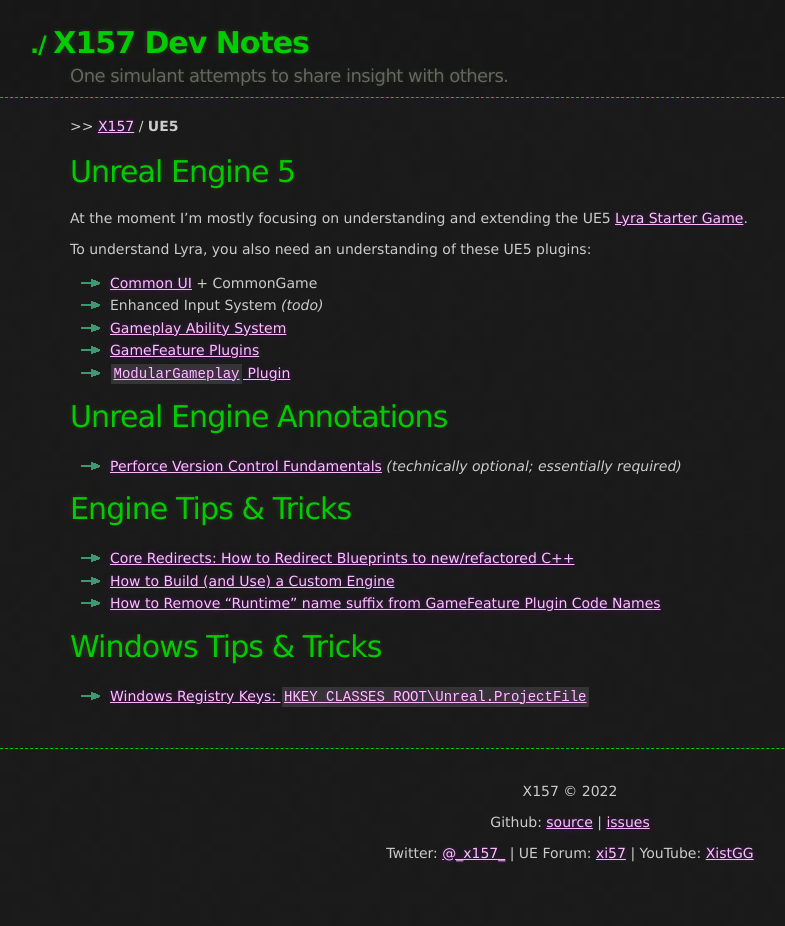
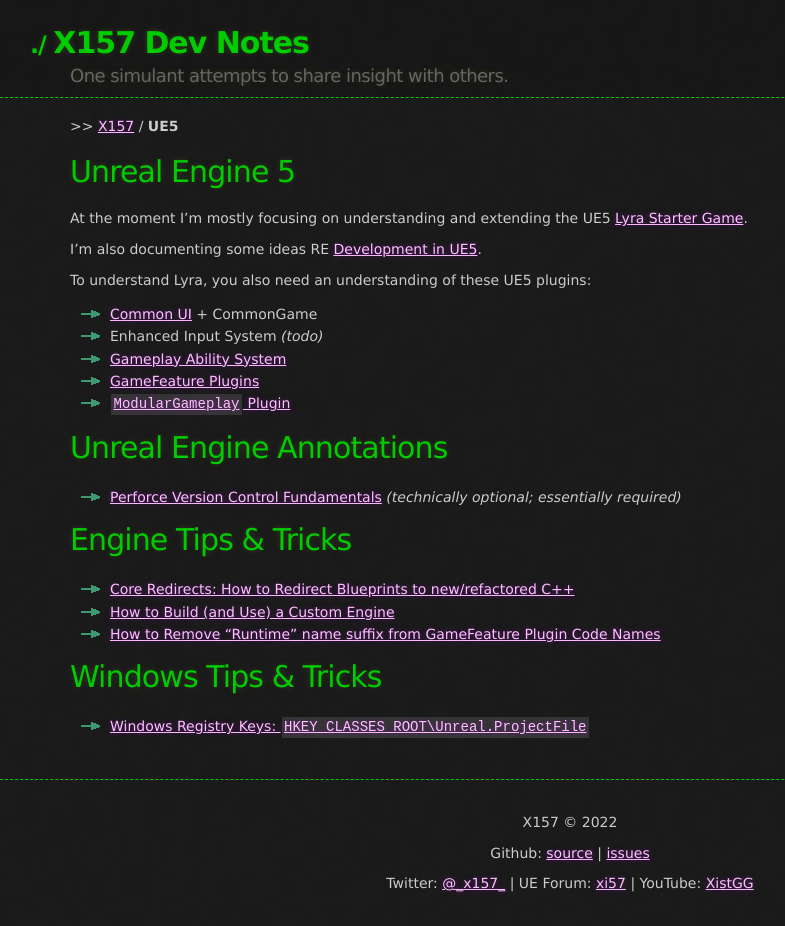
Before and after one commit to x157/x157.github.io, a Jekyll site: the page built from UE5/index.md, in a window 1280 px wide. Shown: the whole page, without its empty margins (70-855 px from the left). Built offline with Jekyll 4.4.1, drawn with Linux system fonts in a browser that asks for light colours; before the commit the page ends 900 px from its top, so only the background shows below that.

Commit message:
Link /UE5/Dev/

```diff
--- a/UE5/index.md
+++ b/UE5/index.md
@@ -9,6 +9,8 @@
 
 At the moment I'm mostly focusing on understanding and extending the UE5
 [Lyra Starter Game](./LyraStarterGame/).
+
+I'm also documenting some ideas RE [Development in UE5](./Dev/).
 
 To understand Lyra, you also need an understanding of these UE5 plugins:
 
```
